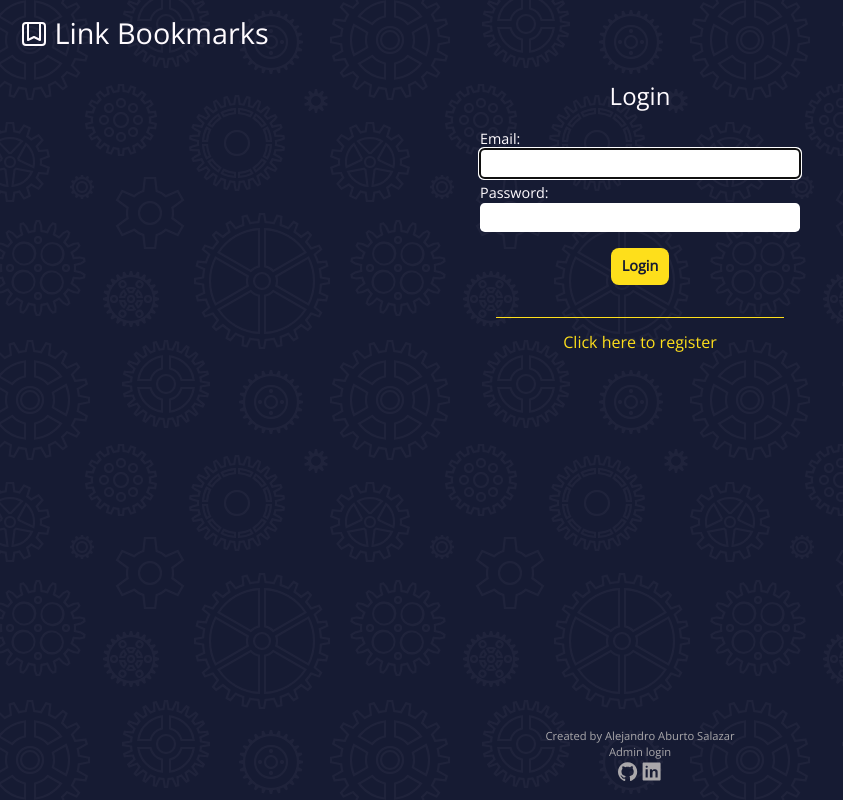
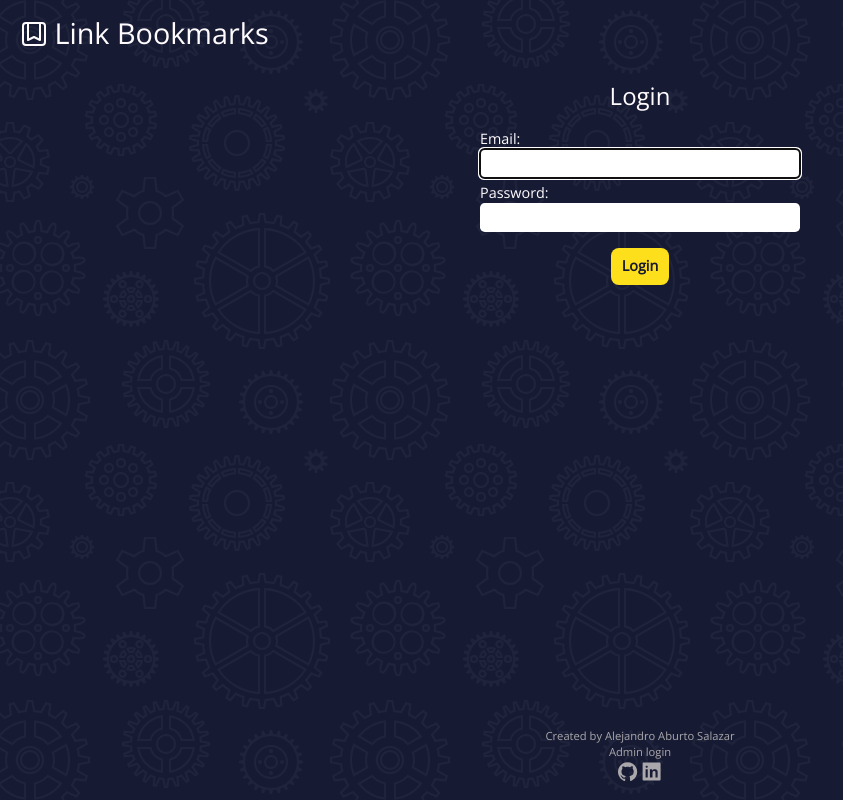
Before and after one commit to aburto22/bookmark, a SvelteKit app: page /login in a window 1280 px wide. Shown: the whole page, without its empty margins (0-843 px from the left). Built offline with nearby package versions, Linux system fonts and the light colour scheme; no server answers; the database is empty.

Commit message:
disabled register page

```diff
--- a/src/routes/[...tag=slug]/+page.ts
+++ b/src/routes/[...tag=slug]/+page.ts
@@ -7,7 +7,7 @@ export const load: PageLoad = async ({ params, parent }) => {
 	const filteredBookmarks = bookmarks.filter((b) => b.tags.includes(slug));
 
 	if (slug && filteredBookmarks.length === 0) {
-		throw error(404, 'Page not found');
+		throw error(404, 'Not found');
 	}
 
 	return {
--- a/src/routes/login/+page.svelte
+++ b/src/routes/login/+page.svelte
@@ -53,10 +53,9 @@
 	<Button type="submit">Login</Button>
 </form>
 
-<div>
+<!-- <div>
 	<a href="/register">Click here to register</a>
-</div>
-
+</div> -->
 <style>
 	h1 {
 		text-align: center;
@@ -98,12 +97,12 @@
 		margin-bottom: 0.5rem;
 	}
 
-	div {
+	/* div {
 		border-top: 1px solid var(--yellow);
 		padding-top: 1rem;
 		text-align: center;
 		max-width: 100%;
 		width: 18rem;
 		margin: 2rem auto 0;
-	}
+	} */
 </style>
--- a/src/routes/register/+page.server.ts
+++ b/src/routes/register/+page.server.ts
@@ -1,7 +1,9 @@
-import { redirect } from '@sveltejs/kit';
+import { redirect, error } from '@sveltejs/kit';
 import type { PageServerLoad } from './$types';
 
 export const load: PageServerLoad = async ({ locals }) => {
+	throw error(404, 'Not found');
+
 	const user = locals.user;
 
 	if (user) {
```
